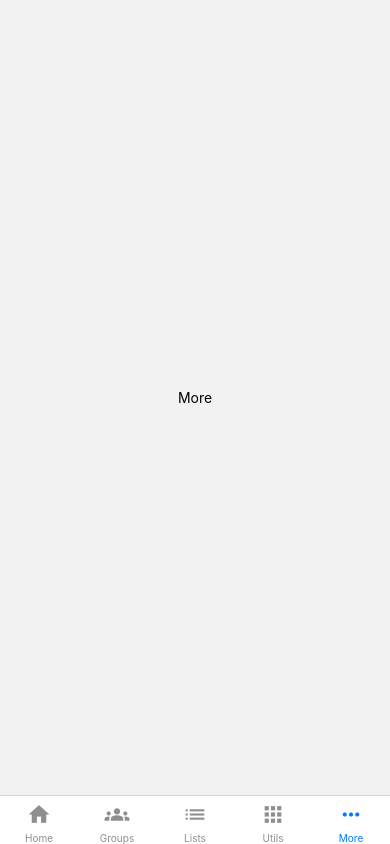
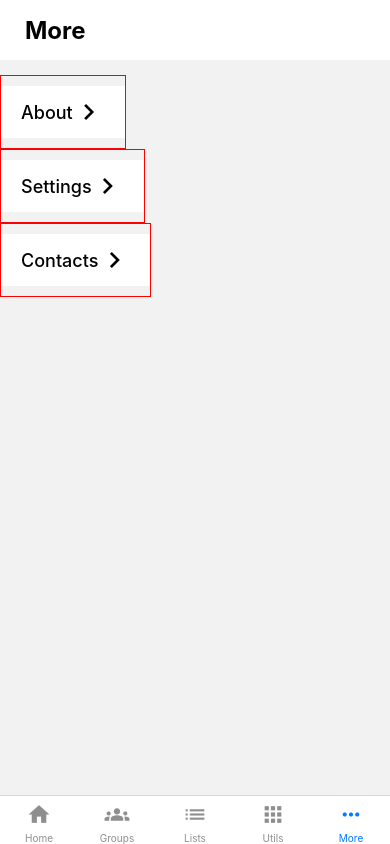
Before and after one commit to uedi/todoApp, a React Native app: screen /More in a window 390 px wide. Built offline with nearby package versions, Linux system fonts and the light colour scheme.

Commit message:
link component, more screen

```diff
--- /dev/null
+++ b/src/components/Link.js
@@ -0,0 +1,33 @@
+import { TouchableNativeFeedback, View, Text, StyleSheet } from 'react-native'
+import { MaterialIcons } from '@expo/vector-icons'
+
+const Link = ({ text, onPress }) => {
+    return (
+        <TouchableNativeFeedback onPress={onPress}>
+            <View style={styles.container}>
+                <Text style={styles.text}>
+                    {text}
+                </Text>
+                <MaterialIcons name='navigate-next' size={32} color={'black'} />
+            </View>
+        </TouchableNativeFeedback>
+    )
+}
+
+const styles = StyleSheet.create({
+    container: {
+        flexDirection: 'row',
+        paddingHorizontal: 20,
+        paddingVertical: 10,
+        alignItems: 'center',
+        justifyContent: 'space-between',
+        backgroundColor: '#fff',
+        marginVertical: 10
+    },
+    text: {
+        fontWeight: '500',
+        fontSize: 18
+    }
+})
+
+export default Link
--- a/src/screens/More/index.js
+++ b/src/screens/More/index.js
@@ -1,18 +1,26 @@
-import { View, StyleSheet, Text } from 'react-native'
+import { View, StyleSheet, ScrollView } from 'react-native'
+import Header from '../../components/Header'
+import Link from '../../components/Link'
 
 const More = () => {
     return (
         <View style={styles.container}>
-            <Text>More</Text>
+            <Header text={'More'} />
+            <ScrollView style={styles.links}>
+                <Link text='About' onPress={() => {}} />
+                <Link text='Settings' onPress={() => {}} />
+                <Link text='Contacts' onPress={() => {}} />
+            </ScrollView>
         </View>
     )
 }
 
 const styles = StyleSheet.create({
     container: {
-        flex: 1,
-        justifyContent: 'center',
-        alignItems: 'center'
+        flex: 1
+    },
+    links: {
+        marginTop: 15
     }
 })
 
```
